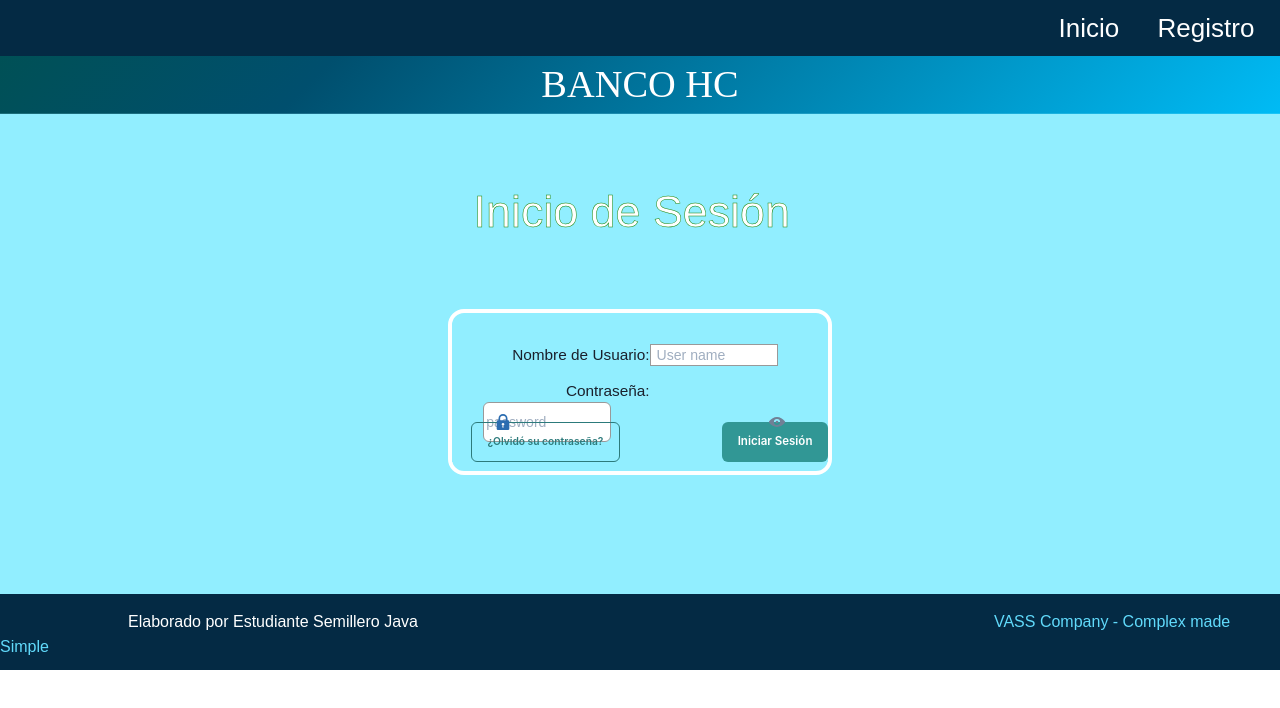
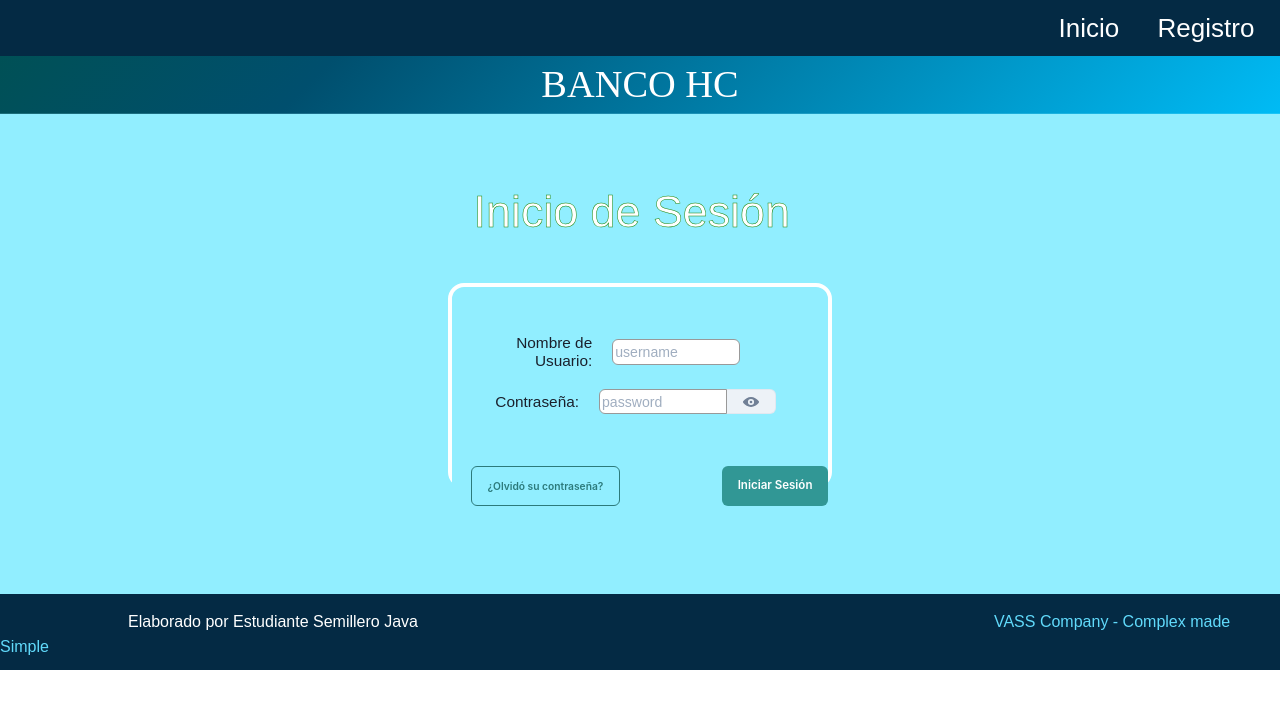
Before and after one commit to IsaacSilvaU/Proyecto_React, a React (Create React App) app: page /Login in a window 1280 px wide. Shown: the top 708 px of the page. Built offline with nearby package versions, Linux system fonts and the light colour scheme.

Commit message:
icono de mostrar contraseña y mejoras menores

```diff
--- a/src/App.js
+++ b/src/App.js
@@ -16,6 +16,7 @@ function App() {
         <Route path="/Login" element={<Login/>}/>
         <Route path="/SignUp" element={<SignUp/>}/>
         <Route path="/UserPage" element={<UserPage/>}/>
+        {/* <Route path="/UserPage/:document" element={<UserPage/>}/> */}
         <Route path="/Recover" element={<RecoverPage/>}/>
         <Route path="/Transaction" element={<Transaction/>}/>
         <Route path="/" element={<Inicio/>}/>
--- a/src/components/Login.jsx
+++ b/src/components/Login.jsx
@@ -1,8 +1,9 @@
 import React, { useState } from "react";
-import '../css/Login.css';
+/* import '../css/Login.css'; */
 import { useNavigate } from "react-router-dom";
-import { Button, useToast, useColorMode, InputGroup, InputRightElement, InputLeftElement, useColorModeValue, Center, Box, Text, Input } from '@chakra-ui/react';
+import { Button, useToast, useColorMode, InputGroup, InputRightAddon, InputLeftElement, useColorModeValue, Center, Box, Text, Input, InputRightAddonut, HStack, InputRightElement } from '@chakra-ui/react';
 import { ViewIcon, ViewOffIcon, LockIcon } from "@chakra-ui/icons";
+import Transaction from "./Transaction";
 
 export default function LoginPage(){
 
@@ -34,11 +35,13 @@ export default function LoginPage(){
                         isClosable: true,
                       });
                     const userDocument = userInfo.userCC;
+
                     const account = true;
                     localStorage.setItem('userDocument',userDocument);
                     localStorage.setItem('account',account);
                     navigate2("../UserPage",{replace: true});
-
+/*                     navigate2(`../UserPage/${userDocument}`,{replace: true});
+                    <Transaction userDocument={userDocument}/> */
                 }else if (userPassword2 === ''){
                     toast({
                         title: "No se ha ingresado la información completa.",
@@ -69,19 +72,25 @@ export default function LoginPage(){
 
 return(
   <>
-    <form>
-        <ul>
-            <li>
+    <Box p={10} pb={5}>
+        <HStack>
             <label for="text">Nombre de Usuario: </label>
-                <input type="text" value={userUser2} onChange={(v)=>setUserUser(v.target.value)} placeholder=" User name"></input>
-            </li>
-            <li>
+            <InputGroup p={3} className="Username">
+            <Input
+                value={userUser2}
+                onChange={(v)=>setUserUser(v.target.value)}
+                color={colorText}
+                bg={colorBackgroundInputs}
+                placeholder="username"
+                borderColor="black"
+                _hover={{ borderColor: colorHover }}
+                h='2vw'
+            />
+            </InputGroup>
+        </HStack>
+        <HStack>
             <label for="text">Contraseña: </label>
-            <Box className="Input2" w="100%" mp='5vw'>
-              <InputGroup>
-                <InputLeftElement
-                    children={<LockIcon color={colorInteractiveElements} />}
-                />
+            <InputGroup p={3} className="Password">
             <Input
                 value={userPassword2}
                 onChange={(v)=>setUserPassword(v.target.value)}
@@ -91,65 +100,24 @@ return(
                 borderColor="black"
                 _hover={{ borderColor: colorHover }}
                 type={show ? "text" : "password"}
+                h='2vw'
             />
-                <InputRightElement onClick={handleClick}>
+                <InputRightAddon onClick={handleClick} h='2vw'>
                     {show ? (
                     <ViewOffIcon color={colorShowIcon} />
                     ) : (
                     <ViewIcon color={colorShowIcon} />
                     )}
-                </InputRightElement>
+                </InputRightAddon>
             </InputGroup>
+        </HStack>
+
     </Box>
-            </li>
-
-{/*             <Center>
-
-<Box w="100%">
-      <Text>Email:</Text>
-      <InputGroup>
-        <Input
-          color={colorText}
-          bg={colorBackgroundInputs}
-          placeholder="email@email.com"
-          borderColor="black"
-          _hover={{ borderColor: colorHover }}
-        />
-      </InputGroup>
-    </Box>
-
-    <Box w="100%">
-      <Text>Password:</Text>
-      <InputGroup>
-        <InputLeftElement
-          children={<LockIcon color={colorInteractiveElements} />}
-        />
-        <Input
-          color={colorText}
-          bg={colorBackgroundInputs}
-          placeholder="password"
-          borderColor="black"
-          _hover={{ borderColor: colorHover }}
-          type={show ? "text" : "password"}
-        />
-        <InputRightElement onClick={handleClick} left='8vw'>
-          {show ? (
-            <ViewOffIcon color={colorShowIcon} />
-          ) : (
-            <ViewIcon color={colorShowIcon} />
-          )}
-        </InputRightElement>
-      </InputGroup>
-    </Box>
-</Center> */}
-
-        </ul>
-    </form>
     <div className="btn">
-        <Button className="btn-right2" size='md' colorScheme='teal' fontSize='0.8vw' variant='outline' onClick={()=>navigate2("../Recover",{replace: true})}>
+        <Button className="btn-right2" size='md' mt={5} colorScheme='teal' fontSize='0.8vw' variant='outline' onClick={()=>navigate2("../Recover",{replace: true})}>
             ¿Olvidó su contraseña?
         </Button>
-        <Button className="btn-right" size='md' colorScheme='teal' fontSize='0.9vw' onClick={LogIn}>
+        <Button className="btn-right" size='md' mt={5} colorScheme='teal' fontSize='0.9vw' onClick={LogIn}>
             Iniciar Sesión
         </Button>
     </div>
--- a/src/components/Recover.jsx
+++ b/src/components/Recover.jsx
@@ -88,7 +88,7 @@ return(
                 <li>
                 <h3>Ingresa el correo electrónico y cédula de registro</h3>
                     <label for="mail">Correo Electrónico: </label>
-                    <input type="mail" value={userMail2} onChange={(v)=>setUserMail2(v.target.value)} placeholder=" tucorreo@email"></input>
+                    <input type="mail" value={userMail2} onChange={(v)=>setUserMail2(v.target.value)} placeholder=" TuCorreo@email"></input>
                 </li>
                 <li>
                     <label for="number">CC: </label>
--- a/src/components/Transaction.jsx
+++ b/src/components/Transaction.jsx
@@ -3,10 +3,13 @@ import { useNavigate } from 'react-router-dom';
 import { useState } from 'react';
 import { useToast, Button } from '@chakra-ui/react';
 
-export default function Transaction(){
+export default function Transaction(props){
   const [userCC2, setUserCC2] = useState('');
   const [userBalance2, setUserBalance] = useState(0);
 
+/*   const uCC = props.userDocument; //Forma 1
+  const {userDocument} = props; // Forma 2
+  console.log(userDocument); */
 
   let navigate = useNavigate();
   const toast = useToast();
@@ -14,28 +17,25 @@ export default function Transaction(){
   function TransactionBalance(){
   const userDocument = localStorage.getItem('userDocument');
 
-    console.log("Hola1");
-
-    if (userCC2==='' || userBalance2===''){
+    if (userCC2==='' || userBalance2===0){
       toast({
         title: `Error. Por favor diligenciar todos los campos.`,
         status: "error",
         duration: 3000,
         isClosable: true,
       });
-      console.log("Hola2");
 
     }else{
       const listaDeObjetos = JSON.parse(localStorage.getItem('JsonRegistry'));
-      console.log("Hola3");
       let comprobation = 1;
 
       for(let i=0; i < listaDeObjetos.length; i++) {
         var userInfo = JSON.parse(listaDeObjetos[i]);
-        console.log(typeof userInfo.balance);
 
-        if(userCC2 === userInfo.userCC){
-            console.log("Hola4");
+        if(userCC2 === userInfo.userCC && userCC2 !== userDocument){
+          if(userBalance2){
+
+          }
             const user ={
                 userName:userInfo.userName,
                 userLastN:userInfo.userLastN,
@@ -63,7 +63,15 @@ export default function Transaction(){
             });
             navigate("../UserPage",{replace: true});
             comprobation = 2;
-        }else if (i === listaDeObjetos.length-1 && comprobation !== 2){
+
+      }else if (userCC2 === userInfo.userCC && userCC2 === userDocument){
+        toast({
+          title: "Error. Documento del destinatario no puede ser igual al remitente",
+          status: "warning",
+          duration: 1000,
+          isClosable: true,
+        });
+      }else if (i === listaDeObjetos.length-1 && comprobation !== 2){
         toast({
           title: "Información de usuario incorrecta",
           status: "warning",
@@ -77,7 +85,6 @@ export default function Transaction(){
       console.log(userInfo.userCC);
 
       if(userDocument === userInfo.userCC){
-          console.log("Hola6");
           const user ={
               userName:userInfo.userName,
               userLastN:userInfo.userLastN,
--- a/src/components/UserAccount.jsx
+++ b/src/components/UserAccount.jsx
@@ -7,7 +7,7 @@ function UserAccount() {
   let navigate = useNavigate();
   const listaDeObjetos = JSON.parse(localStorage.getItem('JsonRegistry'));
   const userDocument = localStorage.getItem('userDocument');
-  //window.location.href = window.location.href.split("UserAccount/")[0]+"/Luis";
+  //window.location.href = window.location.href.split("UserAccount/")[0]+"/Luis"; //Importar parametro de URL forma directa de JS
   const toast = useToast();
 
   for(let i=0; i < listaDeObjetos.length; i++) {
--- a/src/css/Login.css
+++ b/src/css/Login.css
@@ -29,20 +29,12 @@ h1 {
 .containerl {
   background-color: #91eeff;
   width: 30vw;
-  height: 13vw;
-  margin-top: 5vw;
+  height: 16vw;
+  margin-top: 3vw;
   margin-left: auto;
   margin-right:auto;
   border: 4px solid rgb(255, 255, 255);
   border-radius: 1em;
-}
-
-.containerl form {
-  background-color: #91eeff;
-  margin: 0 auto;
-  width: 27vw;
-  height: 6vw;
-  padding: 1em;
 }
 
 .containerl label {
@@ -53,17 +45,6 @@ h1 {
   text-align: right;
 }
 
-.containerl ul {
-  background-color: #91eeff;
-  list-style: none;
-  padding: 0;
-  margin: 0;
-}
-
-.containerl li {
-  background-color: #91eeff;
-  margin-top: 1vw;
-}
 .containerl input {
   background-color: #ffffff;
   font: 1.1vw sans-serif;
@@ -78,7 +59,7 @@ h1 {
   display: flex;
   flex-direction: row;
   align-items: center;
-  margin-top: 2.5vw;
+  margin-top: 0vw;
 }
 .containerl .btn-right {
   margin-left: 8vw;
--- a/src/css/UserPage.css
+++ b/src/css/UserPage.css
@@ -1,17 +1,14 @@
 .App-header button {
   color: #ffffff;
   font-family: Arial, Helvetica, sans-serif;
-  font-size: 2.9vh;
+  font-size: 1em;
   margin-right: 1vw;
 }
 
 .App-bodyu {
   background-color: #83ecff;
   height: 42vw;
-
 }
-
-
 
 .App-bodyu .image {
   width: 53vw;
@@ -21,13 +18,13 @@
   border-radius: 2%;
 }
 
-.transactions{
+.transactions {
   color: #ffffff;
   list-style: none;
   text-decoration: none;
   background-color: #41be98;
 }
-.transactions .link{
+.transactions .link {
   margin-left: 17.5vw;
   font-size: 1.2vw;
 }
@@ -118,7 +115,7 @@
   display: flex;
   padding-right: auto;
   padding-left: auto;
-  justify-content:center;
+  justify-content: center;
   color: #ffffff;
   font-size: calc(3vw);
   background-image: linear-gradient(
```
Also changed, not shown: src/index.css (+2 -103 lines). Lines whose indentation alone changed are shown as unchanged.
